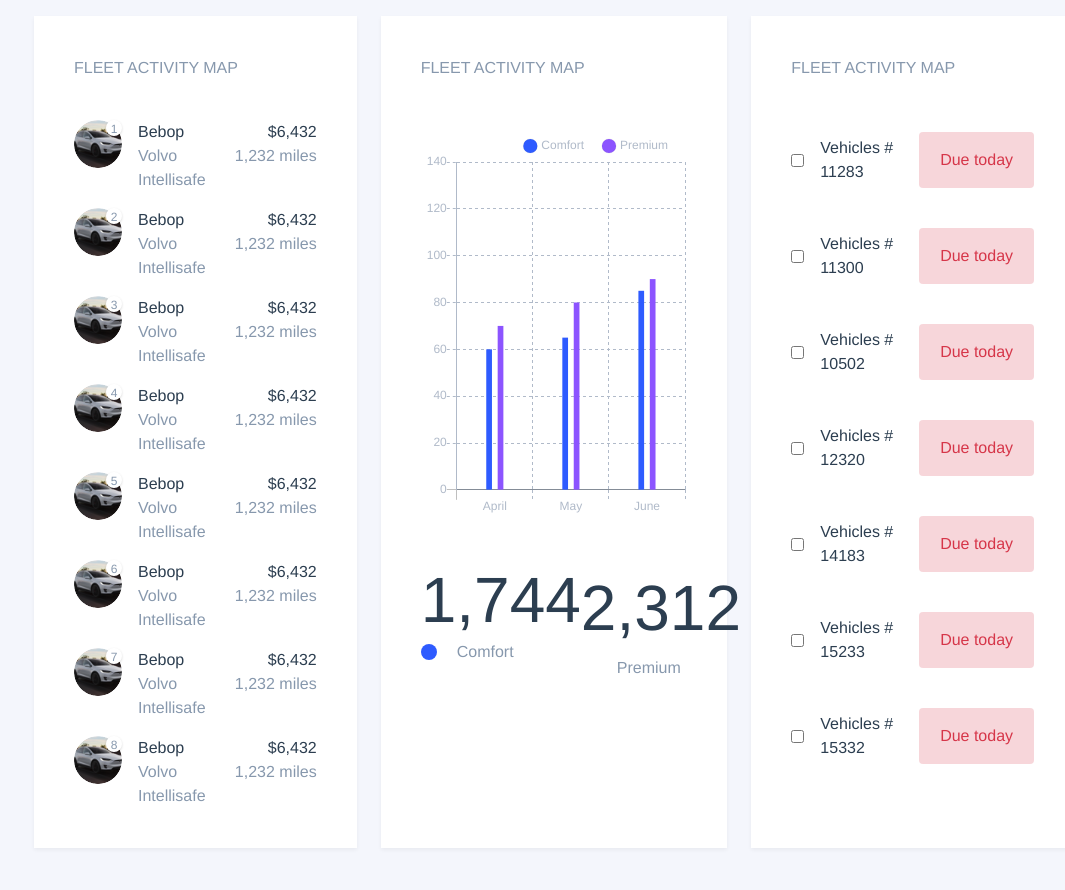
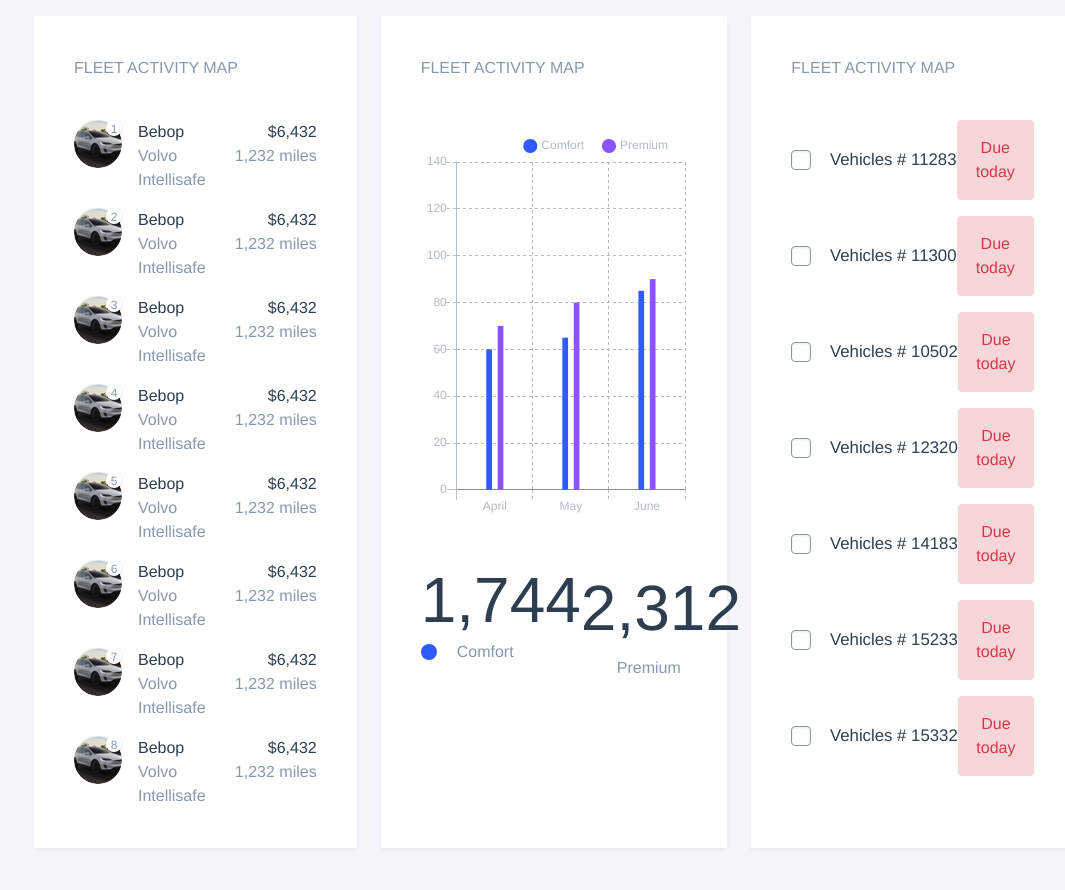
Before and after one commit to atcha/vue-velocity, a Vue app: page / in a window 1280 px wide. Shown: the part 1340-2230 px from the top of the page, without its empty margins (126-1191 px from the left). Built offline with nearby package versions, Linux system fonts and the light colour scheme.

Commit message:
Upd(Todo List) : Update checkbox style

```diff
--- /dev/null
+++ b/src/assets/css/components/checkboxes.css
@@ -0,0 +1,79 @@
+/* Cachons la case à cocher */
+form p {
+    position: relative; /* permet de positionner la checkbox cachée */
+}
+
+[type="checkbox"]:not(:checked),
+[type="checkbox"]:checked {
+    /* Cache la checkbox sans
+       la désactiver pour les
+       lecteurs d'écran */
+    position: absolute;
+    left: 0;
+    opacity: 0.01;
+}
+
+/* on prépare le label */
+[type="checkbox"]:not(:checked) + label,
+[type="checkbox"]:checked + label {
+    position: relative; /* permet de positionner les pseudo-éléments */
+    padding-left: 2.3em; /* fait un peu d'espace pour notre case à venir */
+    font-size: 1.05em; /* Label un peu plus gros */
+    line-height: 1.7;
+    cursor: pointer;    /* affiche un curseur adapté */
+}
+
+/* Aspect de la case */
+[type="checkbox"]:not(:checked) + label:before,
+[type="checkbox"]:checked + label:before {
+    content: '';
+    @apply absolute left-0 top-0 w-5 h-5 border border-solid border-black-3 bg-white rounded;
+    box-shadow: inset 0 1px 3px rgba(0,0,0, .1), 0 0 0 rgba(46,91,255,0.2);
+    transition: all .275s;
+}
+
+/* Aspect de la coche */
+[type="checkbox"]:not(:checked) + label:after,
+[type="checkbox"]:checked + label:after {
+    content: '✔';
+    @apply absolute text-2xl text-primary-normal;
+    top: .28em;
+    left: .08em;
+    line-height: 0;
+    transition: all .2s;
+}
+
+/* Aspect non cochée */
+[type="checkbox"]:not(:checked) + label:after {
+    opacity: 0;
+    transform: scale(0);
+}
+
+/* Aspect cochée */
+[type="checkbox"]:checked + label:after {
+    opacity: 1;
+    transform: scale(1);
+}
+
+/* Disabled checkbox */
+[type="checkbox"]:disabled:not(:checked) + label:before,
+[type="checkbox"]:disabled:checked + label:before {
+    box-shadow: none;
+    border-color: #bbb;
+    background-color: #e9e9e9;
+}
+
+/* Disabled checked */
+[type="checkbox"]:disabled:checked + label:after {
+    color: #777;
+}
+
+[type="checkbox"]:disabled + label {
+    color: #aaa;
+}
+
+/* Accessibility focus */
+[type="checkbox"]:checked:focus + label:before,
+[type="checkbox"]:not(:checked):focus + label:before {
+    box-shadow: inset 0 1px 3px rgba(0,0,0, .1), 0 0 0 rgba(46,91,255,0.2);
+}
--- a/src/components/TodoList.vue
+++ b/src/components/TodoList.vue
@@ -3,8 +3,10 @@
         <div class="overflow-hidden" v-for="todo in todoList" :key="todo.id">
             <transition name="slide-fade">
                 <div v-if="!todo.validated" class="flex justify-between items-center mb-4">
-                    <input @input="validateTodo(todo)" class="flex-initial" type="checkbox"/>
-                    <div class="flex-1 text-left p-4">{{standardText}} {{todo.id}}</div>
+                    <p>
+                        <input :id="todo.id" @input="validateTodo(todo)" class="flex-initial" type="checkbox"/>
+                        <label :for="todo.id">{{standardText}} {{todo.id}}</label>
+                    </p>
                     <Alert class="flex-1" :type="todo.alertType" :content="AlertContent"></Alert>
                 </div>
             </transition>
@@ -35,6 +37,7 @@
 </script>
 
 <style scoped>
+    @import '../assets/css/components/checkboxes.css';
     .slide-fade-enter-active {
         transition: all .3s ease-in;
     }
```
Also changed, not shown: src/assets/img/icons/icons.svg (added).
